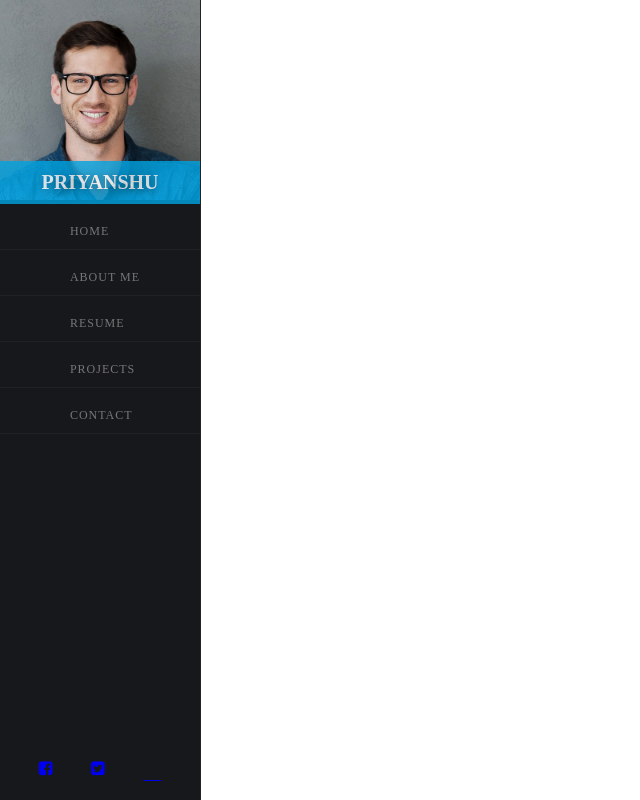
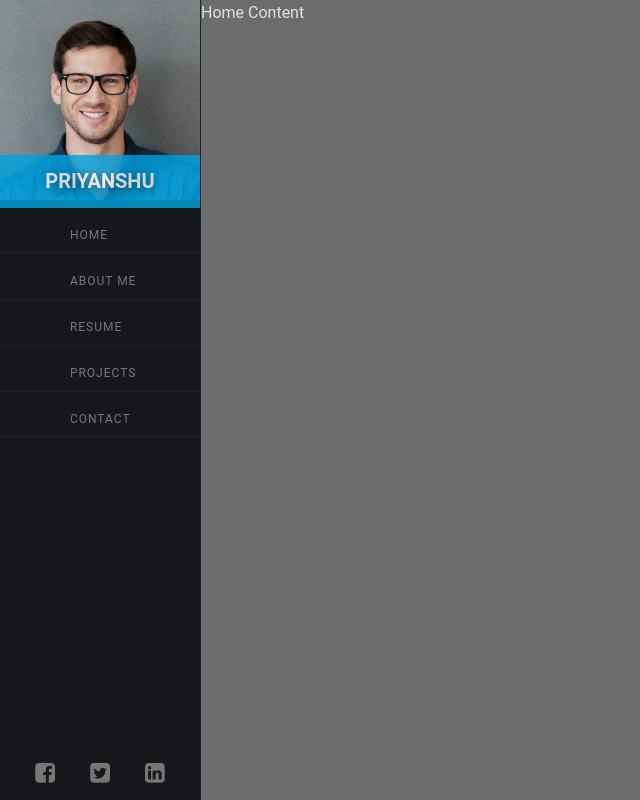
Before and after one commit to PriyanshuAgarwal/portfolio123, a React (Create React App) app: page / in a window 1280 px wide. Shown: the whole page, without its empty margins (0-640 px from the left). Built offline with nearby package versions, Linux system fonts and the light colour scheme.

Commit message:
Adjust css for sidebar

```diff
--- a/src/Content.js
+++ b/src/Content.js
@@ -1,4 +1,5 @@
 import React, { Component } from 'react';
+import HomeContent from './HomeContent';
 
 class Content extends Component {
 
@@ -15,7 +16,9 @@ class Content extends Component {
 
 render() {
   return (
-    <div>Hello Content</div>
+    <div className="content">
+      <HomeContent></HomeContent>
+    </div>
   );
 }
 
--- a/src/Footer.js
+++ b/src/Footer.js
@@ -26,7 +26,7 @@ render() {
           <i className="fa fa-twitter-square" aria-hidden="true"></i>
         </a>
         <a href="#">
-          <i className="lnr lnr-home" aria-hidden="true"></i>
+          <i className="fa fa-linkedin-square" aria-hidden="true"></i>
         </a>
       </div>
     </div>
--- /dev/null
+++ b/src/HomeContent.js
@@ -0,0 +1,17 @@
+import React, { Component } from 'react';
+import './css/HomeContent.css';
+
+
+class HomeContent extends Component {
+
+render() {
+  return (
+    <div className="home-content-container">
+      Home Content
+    </div>
+  );
+}
+
+}
+
+export default HomeContent;
--- a/src/css/App.css
+++ b/src/css/App.css
@@ -6,16 +6,14 @@
 .header {
   background-color: #17181C;
   width: 200px;
-  position: fixed;
   top: 0px;
   height: 100%;
   display: flex;
   color: white;
   flex-direction: column;
-  position: fixed;
   z-index: 999;
   border-right: 1px solid #202226;
-
+  overflow-y: scroll;
 }
 
 .profile-pic-container {
@@ -28,8 +26,16 @@ img {
   max-width: 100%;
   height: auto;
   width: 100%;
+}
 
+body {
+  font-size: 16px;
+  font-family: "Roboto", sans-serif;
+  line-height: 1.65;
+  color: #e1e1e1;
+  background-color: #6B6C6D;
 }
+
 .header-name {
   position: absolute;
   left: 0px;
@@ -48,6 +54,11 @@ img {
   text-shadow: 0 2px 10px rgba(0, 0, 0, 0.5);
 }
 
+::-webkit-scrollbar {
+  width: 0px;
+  background: transparent; /* make scrollbar transparent */
+}
+
 .sidebar-items {
   height: 70%;
 }
--- a/src/css/Footer.css
+++ b/src/css/Footer.css
@@ -8,3 +8,8 @@
     display: flex;
     justify-content: space-evenly;
 }
+
+.footer-container .fa {
+    font-size: 23px;
+    color: #777;
+}
```
Also changed, not shown: public/img-1.jpg (added), public/img-2.jpg (added), src/css/HomeContent.css (added).
